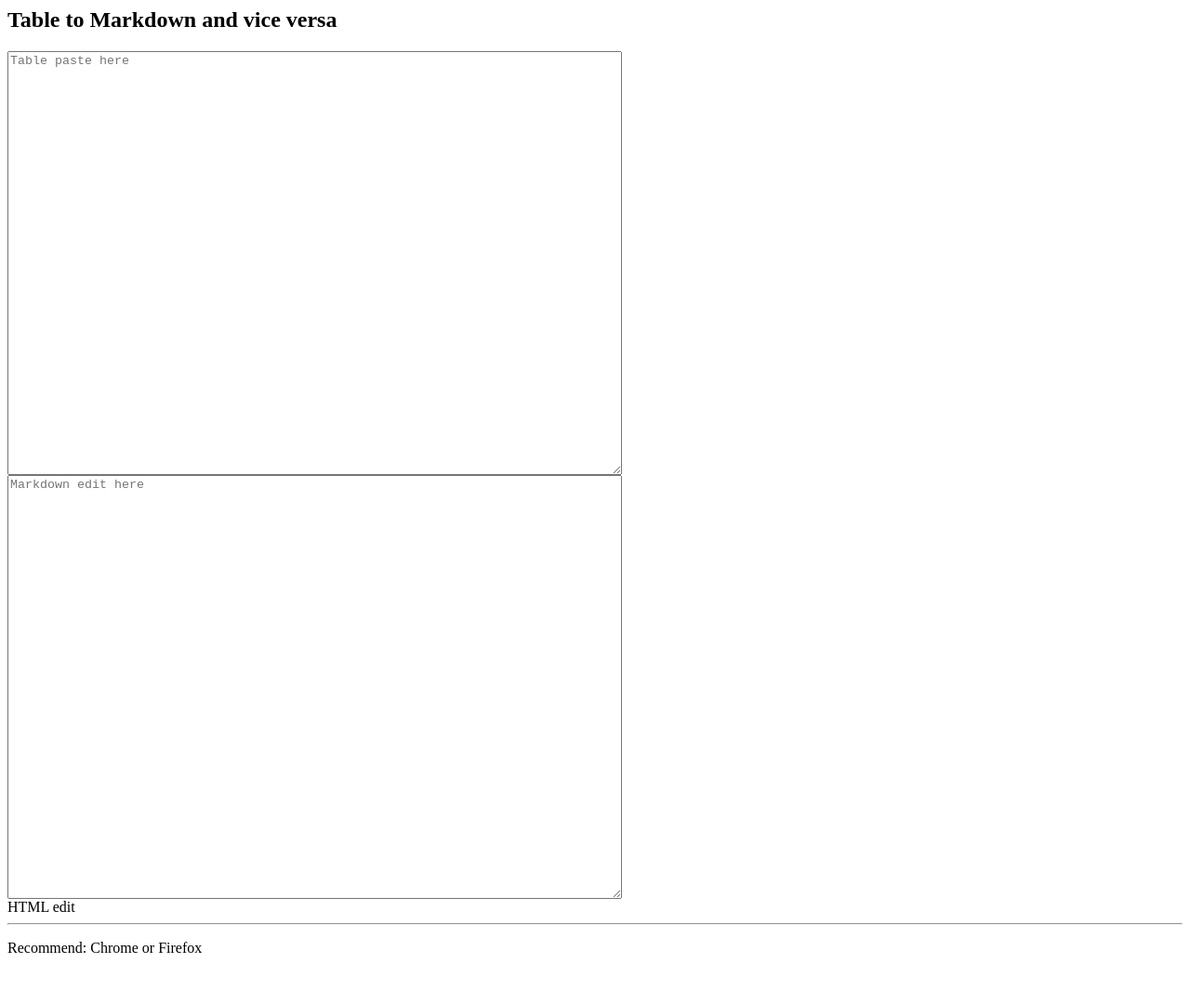
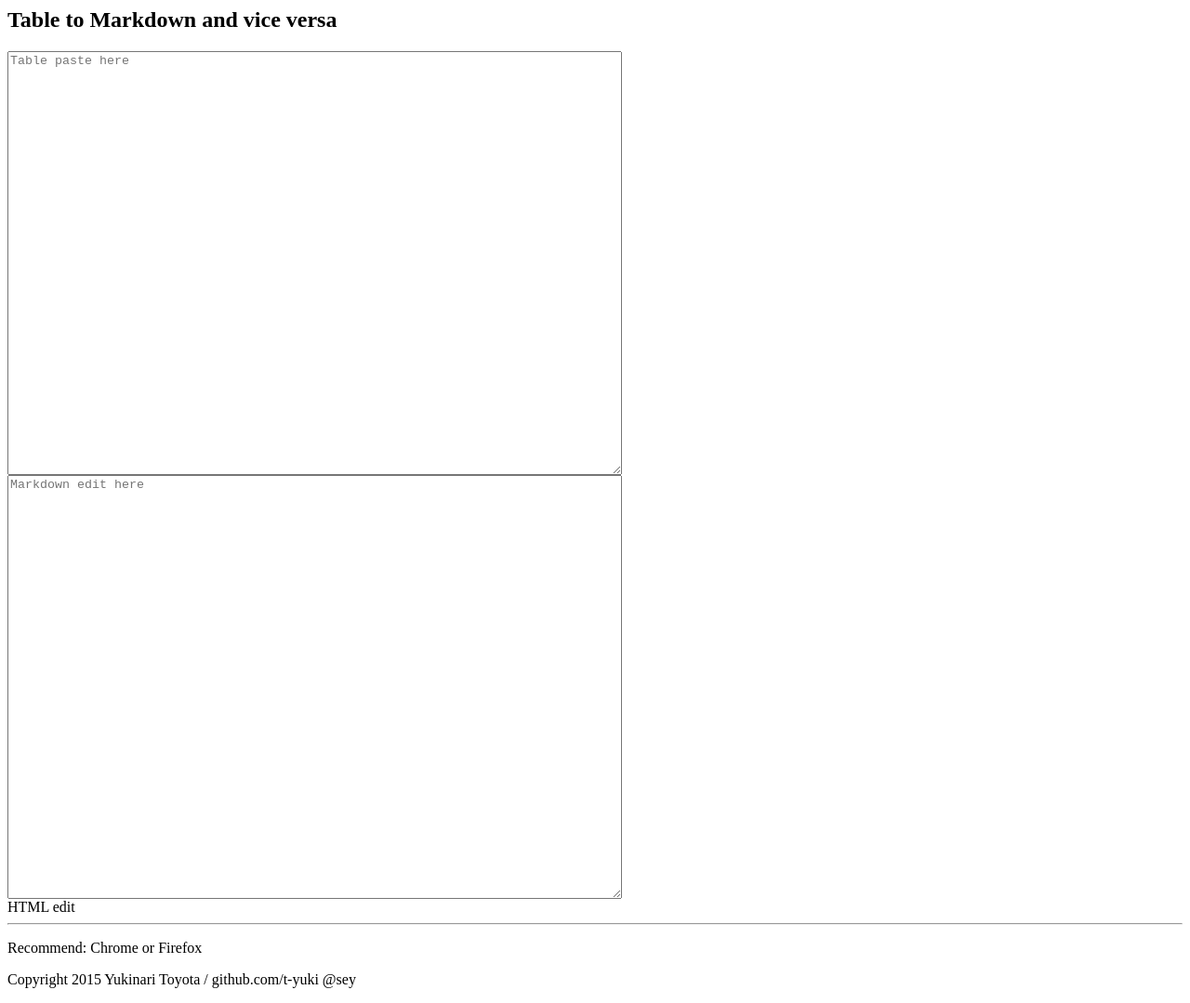
Before and after one commit to t-yuki/test, a plain HTML site: page tablepaste.html in a window 1280 px wide. Shown: the whole page at 93% size. Before the commit the page ends 1045 px from the top, so only its background shows below. Drawn offline with Linux system fonts and the light colour scheme.

Commit message:
Update tablepaste.html

```diff
--- a/tablepaste.html
+++ b/tablepaste.html
@@ -187,5 +187,6 @@ function getElementsByTagName(node, tagName)
   <div id="html1" contentEditable="true" onkeydown="setTimeout(invert, 10);">HTML edit</div>
   <hr />
   <p>Recommend: Chrome or Firefox</p>
+<p>Copyright 2015 Yukinari Toyota / github.com/t-yuki @sey</p>
 </body>
 </html>
```
